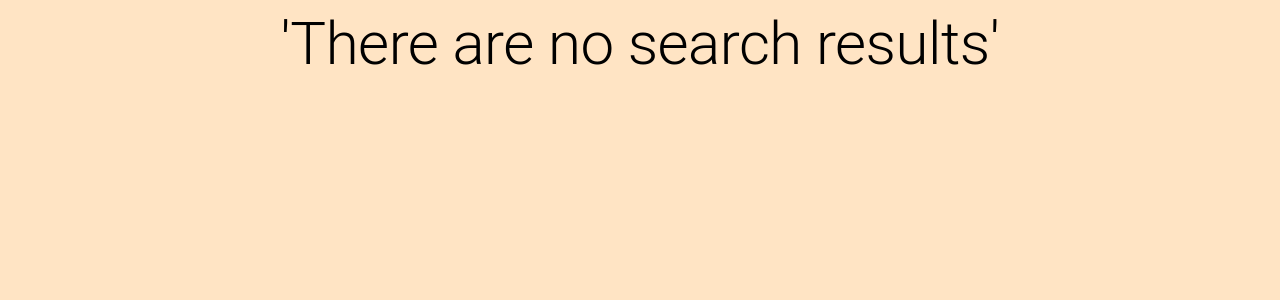
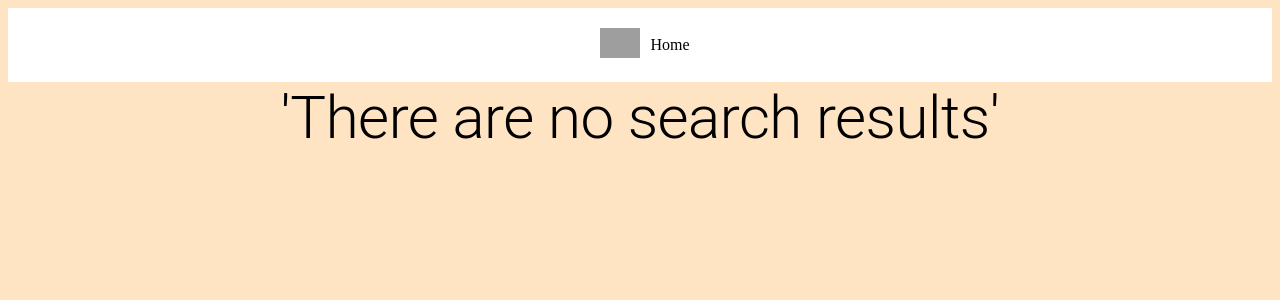
Before and after one commit to anjx123/Anime-Recommender, a React (Create React App) app: page /results in a window 1280 px wide. Shown: the top 300 px of the page. Built offline with nearby package versions, Linux system fonts and the light colour scheme; grey boxes are pictures that could not be loaded.

Commit message:
aaaaaaaaaaaaaaaa

```diff
--- a/src/App.js
+++ b/src/App.js
@@ -9,6 +9,7 @@ import Home from './pages/Home';
 import Results from './pages/Results';
 import SingleView from './pages/SingleView';
 import { SearchContext } from './context/search';
+import PageHeader from './components/PageHeader';
 
 
 function App() {
@@ -35,7 +36,7 @@ function App() {
   return (
     <SearchContext.Provider value={{search, profileData, setData, singleData, setSingle }}>
 
-
+      <PageHeader/>
 
       <Router>
 
--- /dev/null
+++ b/src/components/PageHeader.css
@@ -0,0 +1,19 @@
+.PageHeader-container {
+    background-color: white;
+    padding: 10px;
+    display: flex;
+    flex-direction: column;
+    align-items: center;
+    max-height: fit-content;
+}
+
+.header-text {
+    display: flex;
+    flex-direction: row;
+    align-items: center;
+    margin: 0 20px 0 20px;
+}
+
+.header-image {
+    padding: 10px;
+}
--- /dev/null
+++ b/src/components/PageHeader.js
@@ -0,0 +1,18 @@
+import { Grid } from '@mui/material';
+import React, { useEffect } from 'react';
+import './PageHeader.css'
+
+function PageHeader(props) {
+    return (
+        <div className="PageHeader-container">
+            <div className="header-text">
+                <div className="header-image">
+                    <img src="https://cdn-icons-png.flaticon.com/512/25/25694.png" alt="" height="30"/>
+                </div>
+                Home
+            </div>
+        </div>
+    )
+}
+
+export default PageHeader;
```
